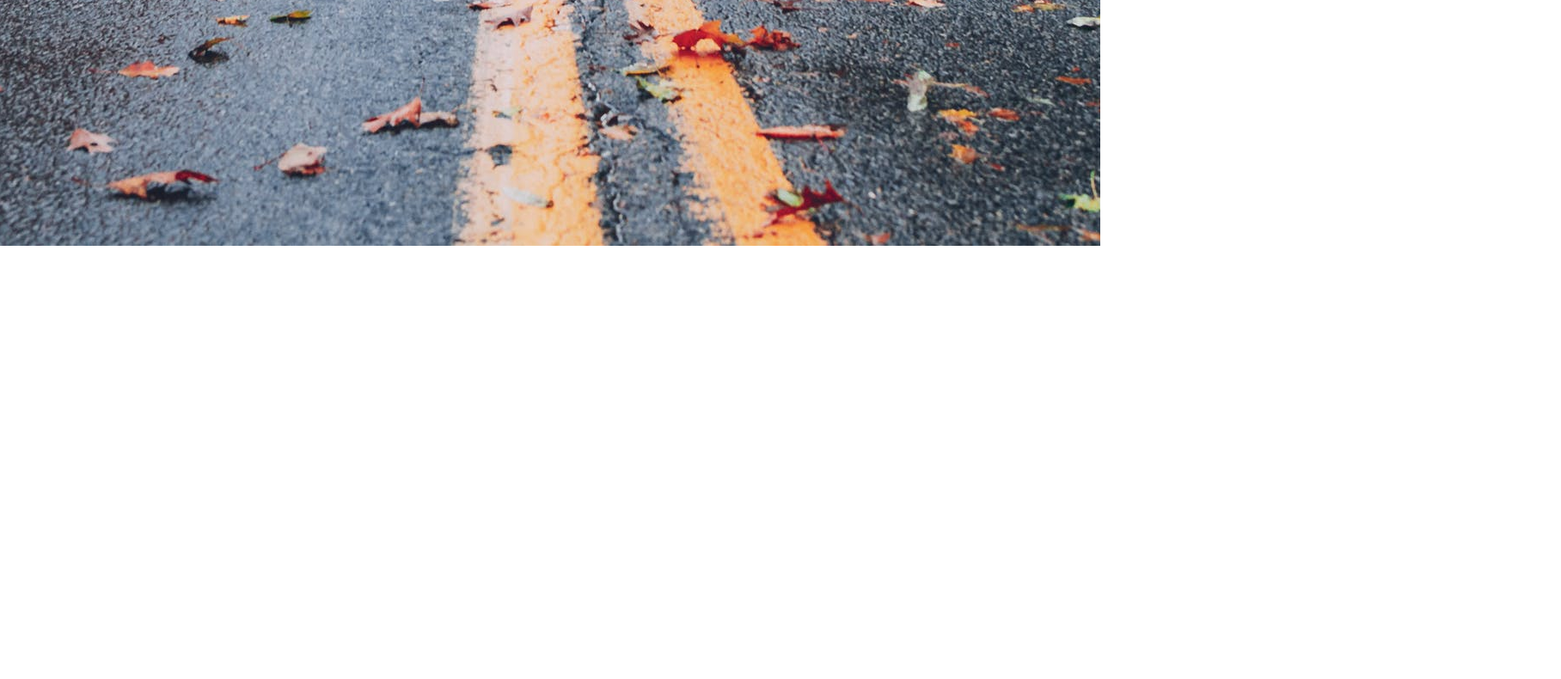
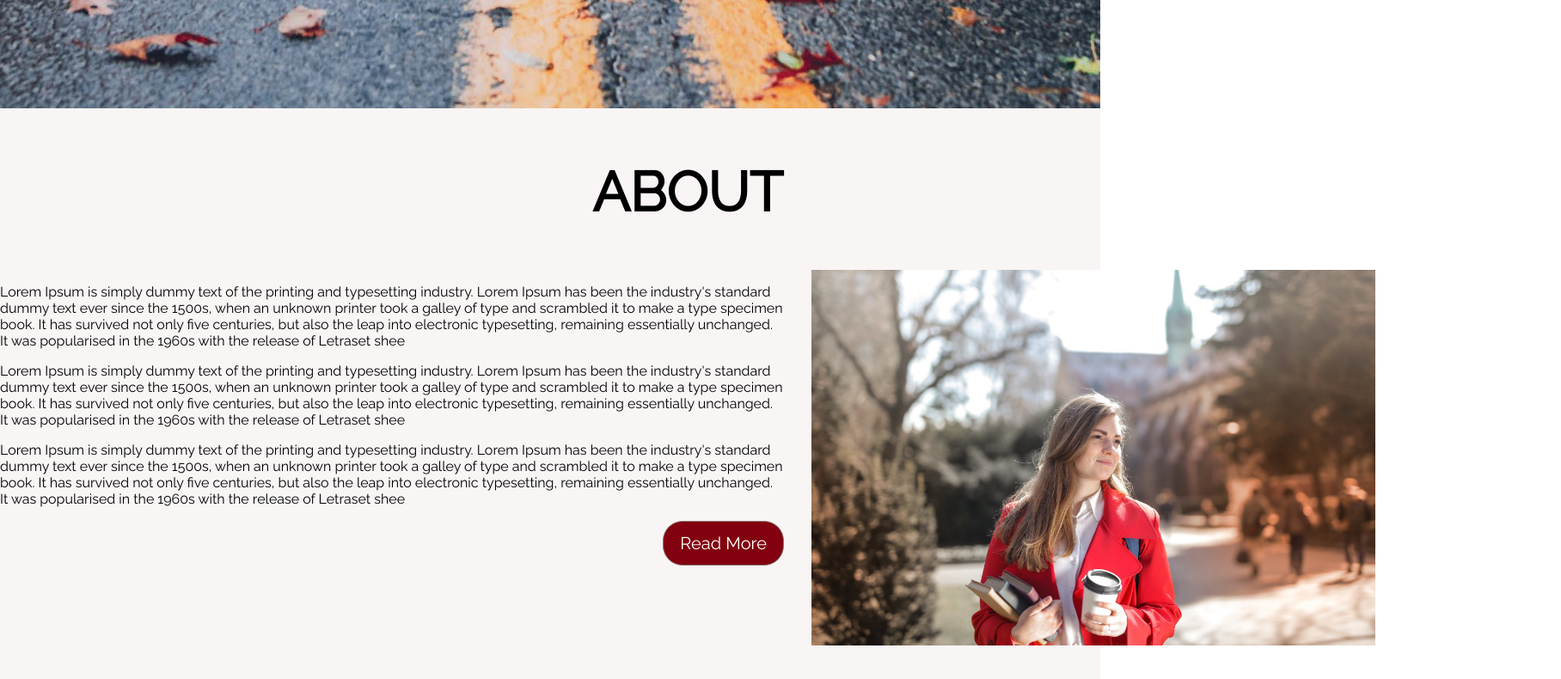
Before and after one commit to chardestrada24/2019-2020_IT2R3_2nd_Semester, a plain HTML site: page index.html in a window 1280 px wide. Shown: the part 800-1590 px from the top of the page at 86% size, 1816 px wide, since content can reach past the window. Before the commit the page ends 1086 px from the top, so only its background shows below. Drawn offline with Linux system fonts and the light colour scheme.

Commit message:
added about section

```diff
--- a/css/style.css
+++ b/css/style.css
@@ -2,8 +2,12 @@ body {
     margin: 0;
     font-family: 'Raleway', sans-serif;
 }
+/* Header Section */
 header {
     background: #6b0009;
+}
+img{
+    width: 100%;
 }
 .container {
     width: 1600px;
@@ -17,6 +21,7 @@ header {
     width: 100%;
     margin-top: 4px;
 }
+/* navigation style */
 nav {
     float: right;
     margin-top: 94px;
@@ -36,7 +41,7 @@ nav a:hover {
 }
 section.banner-section {
     background-image: url(../images/bg.jpeg);
-    padding: 216px;
+    padding: 136px;
     background-repeat: no-repeat;
     background-attachment: scroll;
     background-position: bottom;
@@ -50,3 +55,33 @@ section.banner-section h1 {
     color: #fff;
     padding: 70px 12px;
 }
+/* About Section */
+section.about-section {
+    padding: 7px 0 208px;
+    background: #ab7c8014;
+}
+h2.title {
+    text-align: center;
+    font-size: 64px;
+    text-transform: uppercase;
+}
+.about-div-left{
+    width: 57%;
+    display: inline-block;
+}
+.about-div-right{
+    width: 41%;
+    float: right;
+    clear: both;
+}
+a.button{
+    text-decoration: none;
+    text-transform: capitalize;
+    font-size: 20px;
+    float: right;
+    padding: 13px 19px;
+    border: 1px solid #887878;
+    border-radius: 23px;
+    color: #ffffff;
+    background: #82000f;
+}
--- a/index.html
+++ b/index.html
@@ -1,9 +1,11 @@
 <!DOCTYPE html>
-<html>
+<html lang="en">
 <head>
 	<title>Homepage</title>
+	<meta charset="UTF-8">
+	<meta name="viewport" content="width=device-width, initial-scale=1.0">
+
 	<link href="https://fonts.googleapis.com/css?family=Raleway&display=swap" rel="stylesheet">
-
 	<link rel="stylesheet" type="text/css" href="css/style.css">
 </head>
 <body>
@@ -26,5 +28,26 @@
 		</div>
 	</section>
 
+	<section class="about-section">
+		<div class="container">
+    		<h2 class="title">About</h2>
+			<div class="about-div-left">
+				<p>
+					Lorem Ipsum is simply dummy text of the printing and typesetting industry. Lorem Ipsum has been the industry's standard dummy text ever since the 1500s, when an unknown printer took a galley of type and scrambled it to make a type specimen book. It has survived not only five centuries, but also the leap into electronic typesetting, remaining essentially unchanged. It was popularised in the 1960s with the release of Letraset shee
+				</p>
+				<p>
+					Lorem Ipsum is simply dummy text of the printing and typesetting industry. Lorem Ipsum has been the industry's standard dummy text ever since the 1500s, when an unknown printer took a galley of type and scrambled it to make a type specimen book. It has survived not only five centuries, but also the leap into electronic typesetting, remaining essentially unchanged. It was popularised in the 1960s with the release of Letraset shee
+				</p>
+				<p>
+					Lorem Ipsum is simply dummy text of the printing and typesetting industry. Lorem Ipsum has been the industry's standard dummy text ever since the 1500s, when an unknown printer took a galley of type and scrambled it to make a type specimen book. It has survived not only five centuries, but also the leap into electronic typesetting, remaining essentially unchanged. It was popularised in the 1960s with the release of Letraset shee
+				</p>
+				<a href="#" class="button">Read More</a>
+			</div>
+			<div class="about-div-right">
+				<img src="images/about-img.jpeg" alt="About Image">
+			</div>
+		</div>
+	</section>
+
 </body>
 </html>
```
Also changed, not shown: pages/about.html (added, +12 -0 lines), pages/contact.html (added, +12 -0 lines), images/about-img.jpeg (added).
